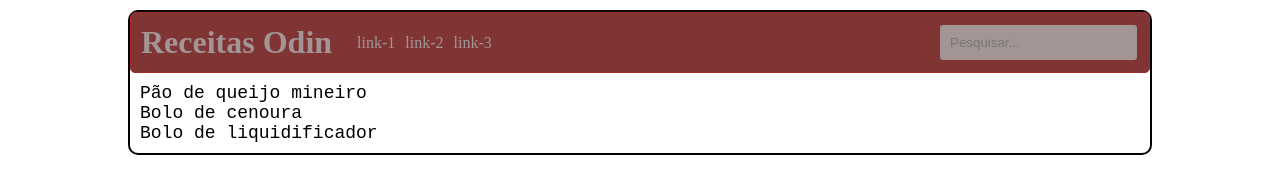
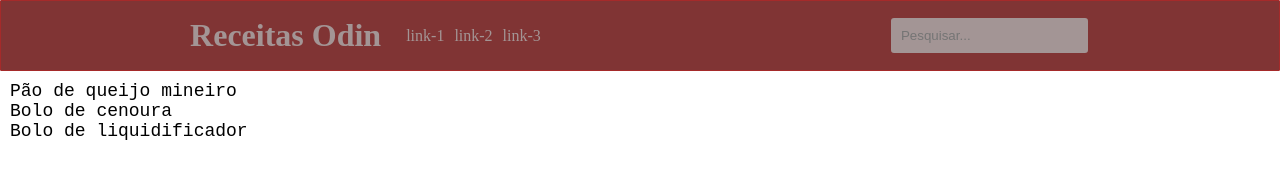
Before and after one commit to evkronos/odin-recipes, a plain HTML site: page index.html in a window 1280 px wide. Drawn offline with Linux system fonts and the light colour scheme.

Commit message:
Changes on the width of the body

```diff
--- a/styles/style.css
+++ b/styles/style.css
@@ -6,12 +6,13 @@
     box-sizing: border-box;
 }
 
+/*
 body {
     width: 80%;
     margin: 10px auto;
     border: 2px solid #000;
     border-radius: 10px;
-}
+} */
 
 a {
     text-decoration: none;
@@ -26,10 +27,10 @@ ul {
 .header {
     background-color: #803434;
     border: 1px solid brown;
-    border-radius: 5px;
+    border-radius: 1px;
     display: flex;
-    justify-content: space-between;
-    padding: 10px;
+    justify-content: space-around;
+    padding: 15px;
     align-items: center;
 }
 
```
